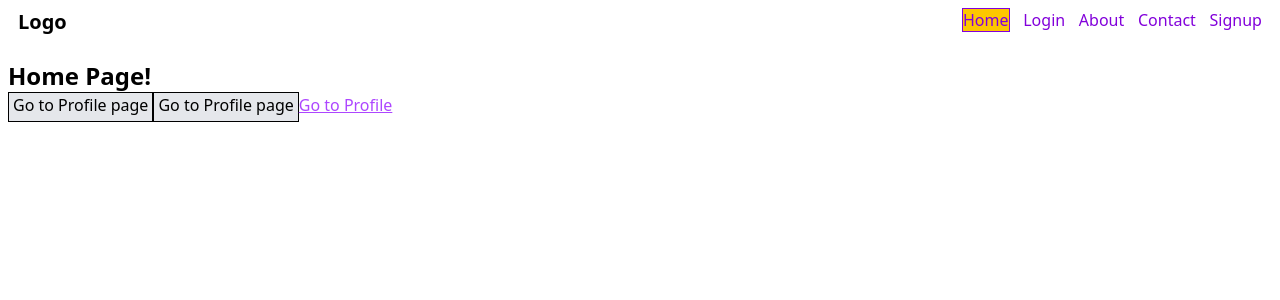
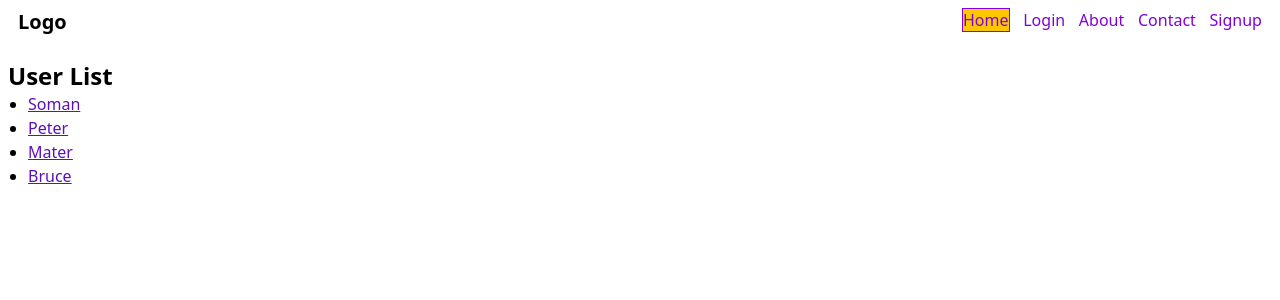
Before and after one commit to SomanAnshuman/Angular-Learning, an Angular app: page / in a window 1280 px wide. Shown: the top 300 px of the page. Built offline with nearby package versions, Linux system fonts and the light colour scheme.

Commit message:
day 4 Dynamic routing paths

```diff
--- a/src/app/app.routes.ts
+++ b/src/app/app.routes.ts
@@ -6,6 +6,7 @@ import { SignupComponent } from './signup/signup.component';
 import { HomeComponent } from './home/home.component';
 import { PageNotFoundComponent } from './page-not-found/page-not-found.component';
 import { ProfileComponent } from './profile/profile.component';
+import { UserComponent } from './user/user.component';
 
 export const routes: Routes = [
     {path: '', component: HomeComponent},
@@ -14,5 +15,6 @@ export const routes: Routes = [
     {path: 'contact', component: ContactComponent},
     {path: 'signup', component: SignupComponent},
     {path: 'profile', component: ProfileComponent, data: {name: 'Anthony Alba'}},
+    {path: 'user/:userId/:userName', component: UserComponent},
     {path: '**', component: PageNotFoundComponent}, //wild card routing (should be in last)
 ];
--- a/src/app/home/home.component.html
+++ b/src/app/home/home.component.html
@@ -1,19 +1,14 @@
-<h1 class="text-2xl font-black">Home Page!</h1>
+<h1 class="text-2xl font-black">User List</h1>
 
-<!-- <a [routerLink]="['profile', {name: 'Peter Anshuman'}]" class="text-purple-500 underline">Go to Profile page</a> -->
-
-<button
-  (click)="goToProfile('Sam sensei')"
-  class="border px-1 pb-1 bg-gray-200 cursor-pointer active:bg-gray-400"
->
-  Go to Profile page
-</button>
-
-<button
-  (click)="goToProfile('Peter peckson')"
-  class="border px-1 pb-1 bg-gray-200 cursor-pointer active:bg-gray-400"
->
-  Go to Profile page
-</button>
-
-<a routerLink="profile" class="text-purple-500 underline">Go to Profile</a>
+<ul class="list-disc pl-5">
+  @for (user of users; track user.id) {
+  <li>
+    <a
+      routerLink="user/{{ user.id }}/{{ user.name }}"
+      class="text-violet-800 underline"
+    >
+      {{ user.name }}
+    </a>
+  </li>
+  }
+</ul>
--- a/src/app/home/home.component.ts
+++ b/src/app/home/home.component.ts
@@ -1,5 +1,5 @@
 import { Component } from '@angular/core';
-import { Router, RouterLink } from '@angular/router';
+import { RouterLink } from '@angular/router';
 
 @Component({
   selector: 'app-home',
@@ -8,9 +8,10 @@ import { Router, RouterLink } from '@angular/router';
   styleUrl: './home.component.css',
 })
 export class HomeComponent {
-  constructor(private readonly router: Router) {}
-
-  goToProfile(name: string) {
-    this.router.navigate(['profile'], { queryParams: { name: name } });
-  }
+  users = [
+    { id: 1, name: 'Soman', age: 22, email: 'soman@test.com' },
+    { id: 2, name: 'Peter', age: 43, email: 'peter@test.com' },
+    { id: 3, name: 'Mater', age: 12, email: 'mater@test.com' },
+    { id: 4, name: 'Bruce', age: 56, email: 'bruce@test.com' },
+  ];
 }
--- /dev/null
+++ b/src/app/user/user.component.html
@@ -0,0 +1 @@
+<p>Welcome {{ name }}</p>
--- /dev/null
+++ b/src/app/user/user.component.ts
@@ -0,0 +1,21 @@
+import { Component } from '@angular/core';
+import { ActivatedRoute } from '@angular/router';
+
+@Component({
+  selector: 'app-user',
+  imports: [],
+  templateUrl: './user.component.html',
+  styleUrl: './user.component.css',
+})
+export class UserComponent {
+  name: null | string = '';
+
+  constructor(private readonly route: ActivatedRoute) {}
+
+  ngOnInit() {
+    this.route.params.subscribe((params) => {
+      console.log(params);
+      this.name = params['userName'];
+    });
+  }
+}
```
Also changed, not shown: src/app/user/user.component.css (added), 1 other file (tests, documents, lock files or other folders).
